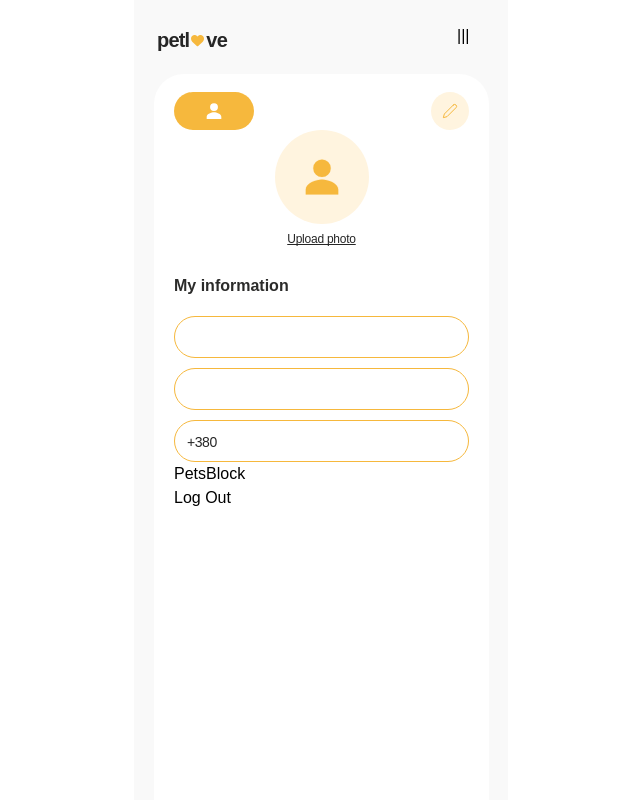
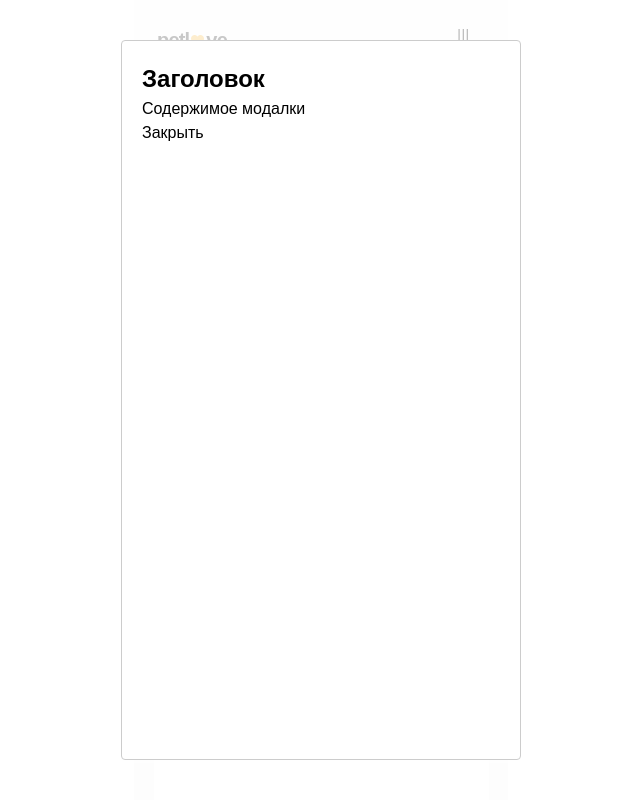
Before and after one commit to olehsolonin/Petlove, a React (Vite) app: page /profile in a window 1280 px wide. Both pictures are taken after a click on the button 769 px from the left and 111 px from the top of the page. Shown: the top 800 px of the page, without its empty margins (319-959 px from the left). Built offline with nearby package versions, Linux system fonts and the light colour scheme.

Commit message:
added tokens in localstorage, make new modal window with react-modal

```diff
--- a/package.json
+++ b/package.json
@@ -17,6 +17,7 @@
     "react": "^18.3.1",
     "react-dom": "^18.3.1",
     "react-icons": "^5.5.0",
+    "react-modal": "^3.16.3",
     "react-redux": "^9.2.0",
     "react-router-dom": "^7.1.5",
     "react-select": "^5.10.1",
--- a/src/components/EditUserBtn/EditUserBtn.jsx
+++ b/src/components/EditUserBtn/EditUserBtn.jsx
@@ -2,9 +2,15 @@ import css from "./EditUserBtn.module.css";
 import { IoPersonSharp } from "react-icons/io5";
 import { FiEdit2 } from "react-icons/fi";
 import { useSelector, useDispatch } from "react-redux";
+import React, { useState } from "react";
+import Modal from "react-modal";
+
+// обязательно для доступности
+Modal.setAppElement("#root");
 
 export default function EditUserBtn() {
   const userName = useSelector((state) => state.userInfo.name);
+  const [isOpen, setIsOpen] = useState(false);
   return (
     <div className={css.editProfileContainer}>
       <button className={css.profileBtn}>
@@ -13,11 +19,27 @@ export default function EditUserBtn() {
           <IoPersonSharp className={css.icon} />
         </span>
       </button>
-      <button className={css.editBtn}>
+      <button className={css.editBtn} onClick={() => setIsOpen(true)}>
         <span>
           <FiEdit2 className={css.editPencil} />
         </span>
       </button>
+      <Modal
+        isOpen={isOpen}
+        onRequestClose={() => setIsOpen(false)} // Закрытие по клику вне окна или Esc
+        contentLabel="Пример модального окна"
+        style={{
+          content: {
+            width: "400px",
+            margin: "auto",
+            padding: "20px",
+          },
+        }}
+      >
+        <h2>Заголовок</h2>
+        <p>Содержимое модалки</p>
+        <button onClick={() => setIsOpen(false)}>Закрыть</button>
+      </Modal>
     </div>
   );
 }
--- a/src/components/LoginForm/LoginForm.jsx
+++ b/src/components/LoginForm/LoginForm.jsx
@@ -47,6 +47,7 @@ export default function LoginForm() {
               token: userData.token,
             })
           );
+          window.localStorage.setItem("token", userData.token);
           navigate("/profile", { replace: true });
           return response.data;
         }
--- a/src/components/Registration/Registration.jsx
+++ b/src/components/Registration/Registration.jsx
@@ -57,7 +57,6 @@ export default function Registration() {
           const userData = res.data;
           console.log(userData);
           console.log("User successfully registered");
-          navigate("/profile", { replace: true });
           dispatch(
             login({
               user: {
@@ -67,6 +66,8 @@ export default function Registration() {
               token: userData.token,
             })
           );
+          window.localStorage.setItem("token", userData.token);
+          navigate("/profile", { replace: true });
           return res.data;
         }
       } catch (error) {
```
Also changed, not shown: 1 other file (tests, documents, lock files or other folders).
